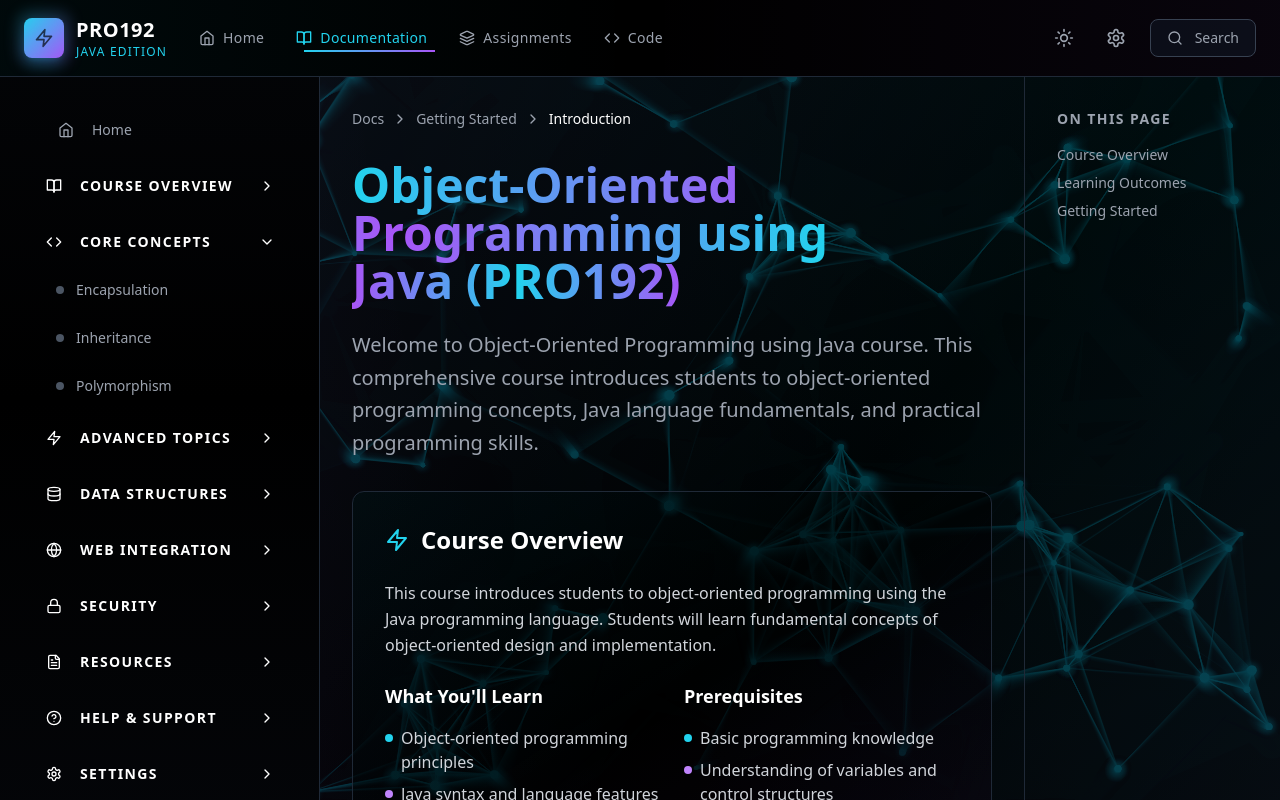
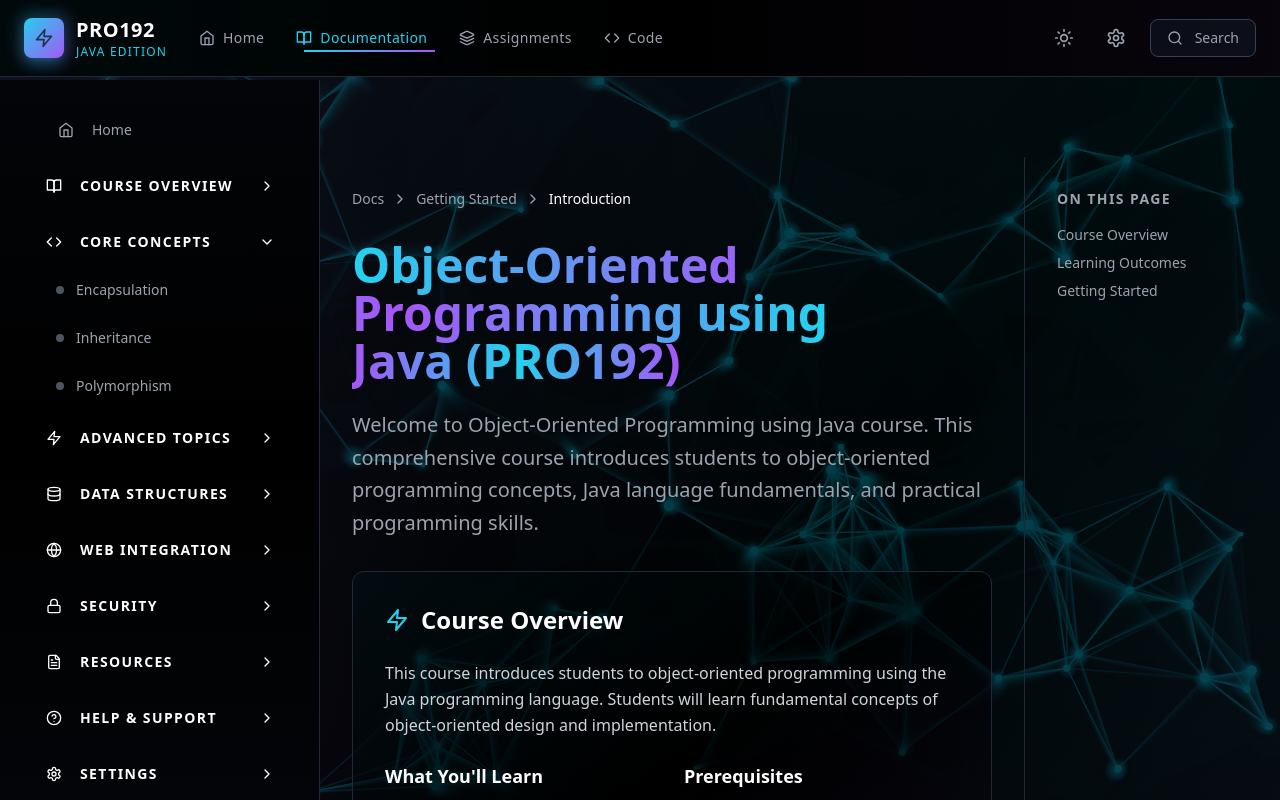
Before and after one commit to Tada201/Javatestweb192, a React (Vite) app: page /documentation in a window 1280 px wide. Shown: the top 800 px of the page. Built offline with nearby package versions, Linux system fonts and the light colour scheme.

Commit message:
Make navigation bar sticky and fixed to screen

```diff
--- a/src/App.tsx
+++ b/src/App.tsx
@@ -23,6 +23,8 @@ function App() {
           <div className="relative z-10 flex flex-col min-h-screen">
             <Header />
 
+            {/* Main content area with top padding to account for fixed header */}
+            <div className="pt-20 flex-1">
               <Routes>
                 <Route path="/" element={<HomePage />} />
                 <Route path="/home" element={<HomePage />} />
@@ -32,6 +34,7 @@ function App() {
               </Routes>
             </div>
           </div>
+        </div>
       </Router>
     </SettingsProvider>
   );
--- a/src/components/Header.tsx
+++ b/src/components/Header.tsx
@@ -13,7 +13,7 @@ const Header: React.FC = () => {
 
   return (
     <>
-      <header className="bg-black border-b border-gray-800 px-6 py-4 relative overflow-hidden z-50">
+      <header className="fixed top-0 left-0 right-0 bg-black border-b border-gray-800 px-6 py-4 relative overflow-hidden z-50">
         {/* Subtle gradient overlay */}
         <div className="absolute inset-0 bg-gradient-to-r from-cyan-500/5 via-transparent to-purple-500/5"></div>
 
--- a/src/pages/DocumentationPage.tsx
+++ b/src/pages/DocumentationPage.tsx
@@ -273,7 +273,7 @@ const DocumentationPage: React.FC = () => {
   return (
     <div className="flex flex-1 h-full">
       {/* Sidebar - Fixed Position */}
-      <div className="fixed left-0 top-0 w-80 h-screen bg-black border-r border-gray-800 z-40 pt-20">
+      <div className="fixed left-0 top-20 w-80 h-[calc(100vh-5rem)] bg-black border-r border-gray-800 z-40">
         <div className="h-full overflow-y-auto">
           <div className="absolute inset-0 bg-gradient-to-b from-gray-900/20 via-transparent to-gray-900/20 pointer-events-none"></div>
 
```
Lines whose indentation alone changed are shown as unchanged.
